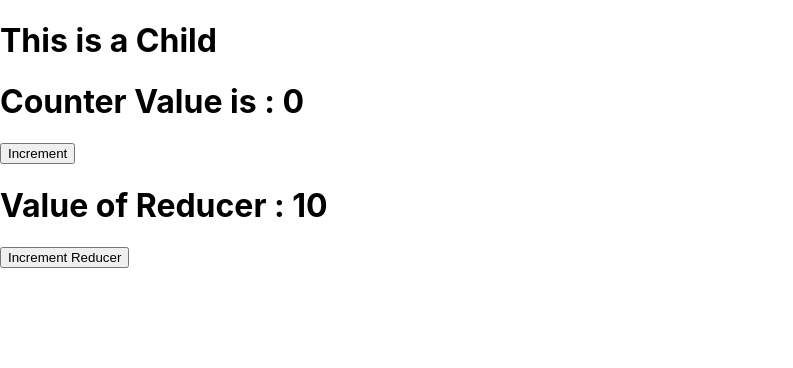
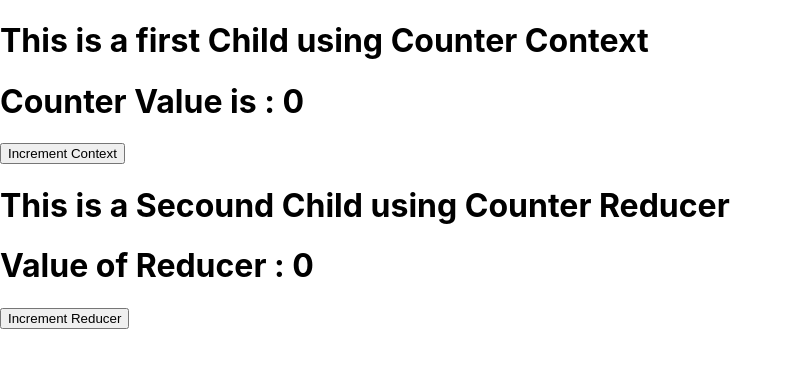
Before and after one commit to Nabeel87/session-5, a React (Create React App) app: page / in a window 1280 px wide. Shown: the top 368 px of the page, without its empty margins (0-793 px from the left). Built offline with nearby package versions, Linux system fonts and the light colour scheme.

Commit message:
child ok

```diff
--- a/src/Child.js
+++ b/src/Child.js
@@ -10,14 +10,14 @@
     console.log(counterValue)
     return(
         <div>
-            <h1>This is a Child</h1>
+            <h1>This is a first Child using Counter Context</h1>
             <h1>Counter Value is : {counterValue[0]}</h1>
 
             <button onClick = {
                 () =>
                     {counterValue[1](++counterValue[0])}
             }>
-                Increment
+                Increment Context
             </button>
 
         </div>
--- a/src/Child2.js
+++ b/src/Child2.js
@@ -3,12 +3,13 @@
 
 const Child2 = () => {
 
-    let [state, dispatch] = useReducer(CounterReducer, 10)
+    let [state, dispatch] = useReducer(CounterReducer, 0)
 
     console.log(state)
 
     return(
         <div>
+            <h1>This is a Secound Child using Counter Reducer</h1>
             <h1>Value of Reducer : {state}</h1>
             <button onClick = {
                 () =>  dispatch('INCREMENT')
```
